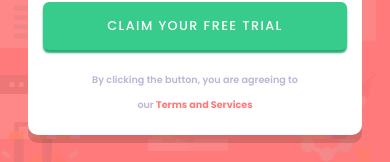
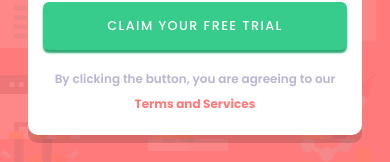
Before and after one commit to juryous/intro-component-with-signup-form, a plain HTML site: page index.html in a window 390 px wide. Shown: the part 661-823 px from the top of the page. Drawn offline with Linux system fonts and the light colour scheme.

Commit message:
added final touces

```diff
--- a/index.html
+++ b/index.html
@@ -51,7 +51,7 @@
         </div>
         <button id="btn" class="input">Claim your free trial</button>
         <small id="terms">
-          By clicking the button, you are agreeing to <br> our <a href="">Terms and Services</a>
+          By clicking the button, you are agreeing to our <a href="">Terms and Services</a>
         </small>
       </form>
     </div>
--- a/style.css
+++ b/style.css
@@ -198,7 +198,7 @@ input::placeholder {
     }
 
     #terms {
-        font-size: 0.6rem;
+        font-size: 0.75rem;
         text-align: center;
     }
 
```
